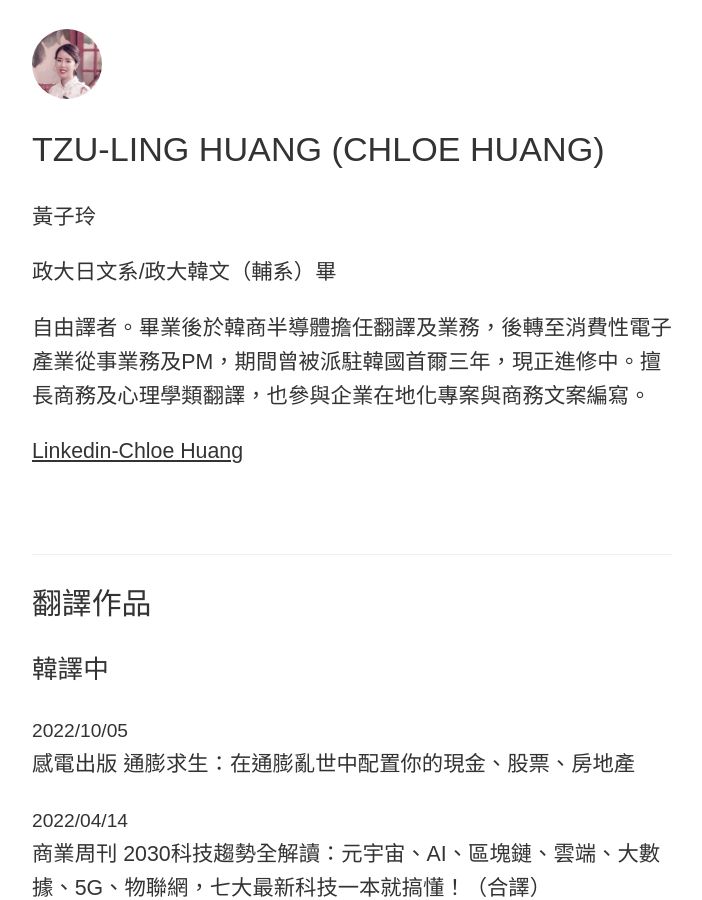
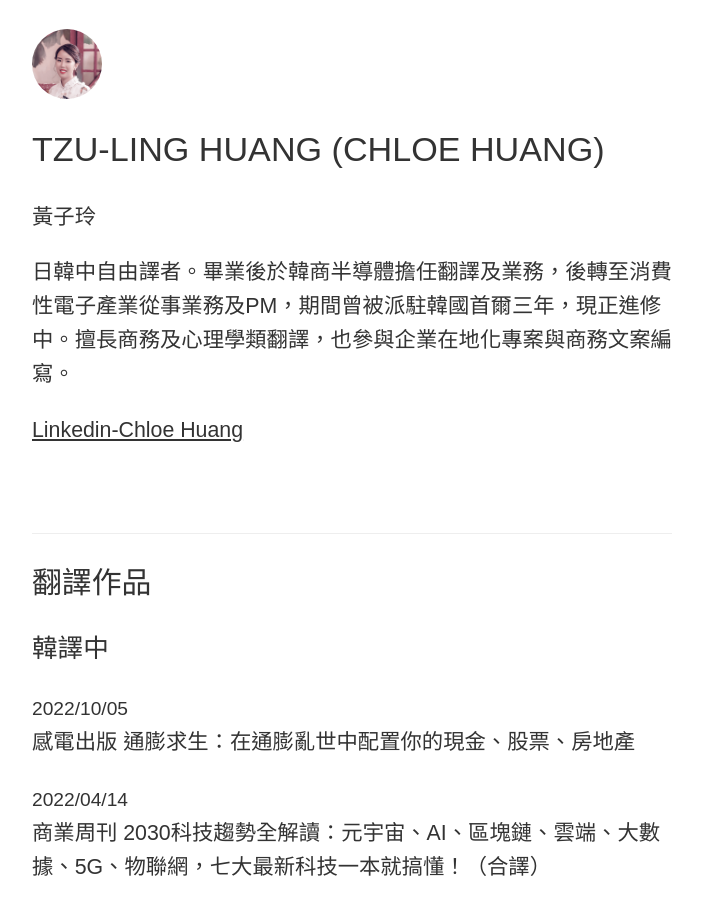
Before and after one commit to pqvst/tzling, a Jekyll site: the page built from about.md, in a window 1280 px wide and 900 px high, scrolled down 601 px. Shown: the whole window, without its empty margins (288-990 px from the left). Built offline with Jekyll 4.4.1, drawn with Linux system fonts in a browser that asks for light colours; nearby versions of some CDN libraries.

Commit message:
small fix

```diff
--- a/about.md
+++ b/about.md
@@ -9,9 +9,7 @@ title: About Me
 
 黃子玲
 
-政大日文系/政大韓文（輔系）畢
-
-自由譯者。畢業後於韓商半導體擔任翻譯及業務，後轉至消費性電子產業從事業務及PM，期間曾被派駐韓國首爾三年，現正進修中。擅長商務及心理學類翻譯，也參與企業在地化專案與商務文案編寫。
+日韓中自由譯者。畢業後於韓商半導體擔任翻譯及業務，後轉至消費性電子產業從事業務及PM，期間曾被派駐韓國首爾三年，現正進修中。擅長商務及心理學類翻譯，也參與企業在地化專案與商務文案編寫。
 
 **[Linkedin-Chloe Huang](https://www.linkedin.com/in/chloe-huang900/)**
 
```
Also changed, not shown: _posts/2022-06-24-Bring_Yourself_Bookreview-zh-tw.md (+5 -5 lines).
